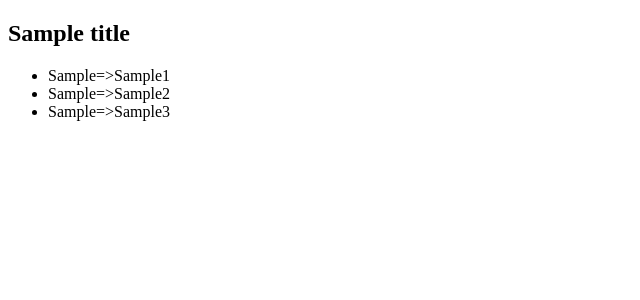
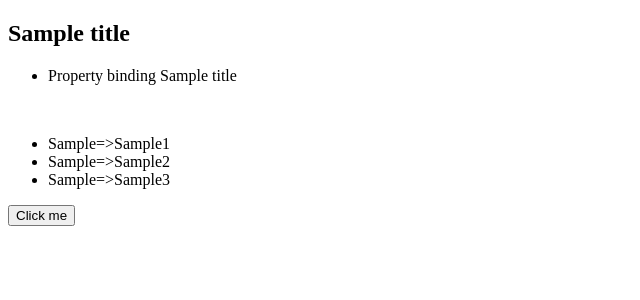
Before and after one commit to gishu/ng-in-ten, an Angular app: page / in a window 1280 px wide. Shown: the top 300 px of the page, without its empty margins (0-640 px from the left). Built offline with nearby package versions, Linux system fonts and the light colour scheme.

Commit message:
Data Binding

```diff
--- a/src/app/sample/sample.component.html
+++ b/src/app/sample/sample.component.html
@@ -1,4 +1,11 @@
 <h2>{{title}}</h2>
+
+<ul>
+    <li>Property binding <span [textContent]='title'></span></li>
+</ul>
+<br/>
 <ul>
     <li *ngFor="let sample of samples">Sample=>{{sample}}</li>
 </ul>
+
+<button (click)="handleSave($event)">Click me</button>
--- a/src/app/sample/sample.component.ts
+++ b/src/app/sample/sample.component.ts
@@ -19,4 +19,8 @@ export class SampleComponent implements OnInit {
     this.samples = this._sampleService.getSamplesFromAfar();
   }
 
+  handleSave($event){
+    console.log($event);
+  }
+
 }
```
Also changed, not shown: 1 other file (tests, documents, lock files or other folders).
